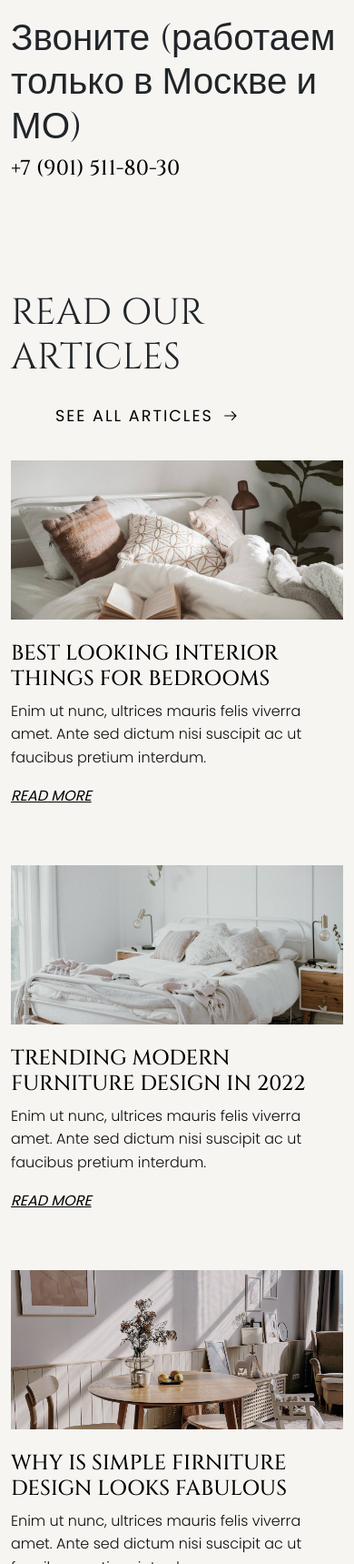
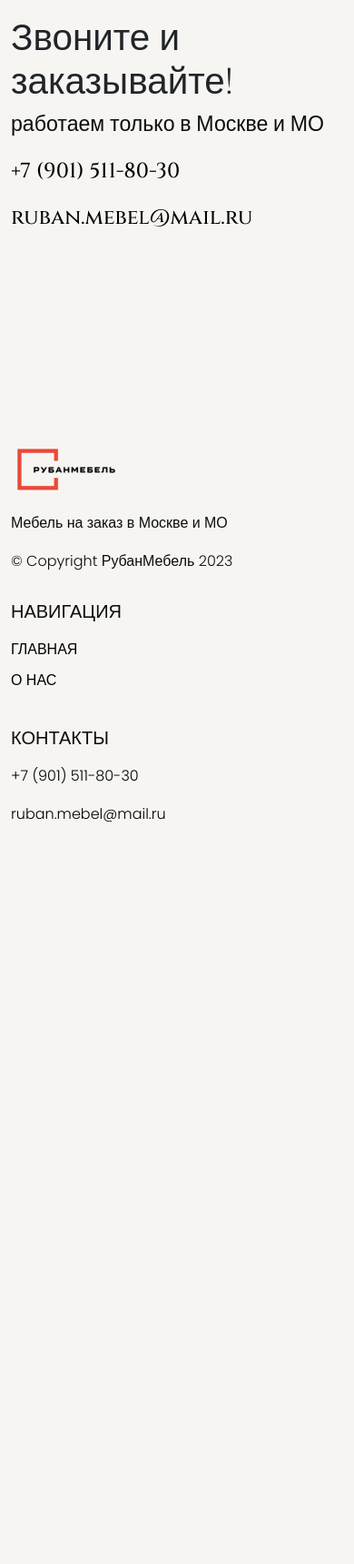
Before and after one commit to ruban-mebel/site, a plain HTML site: page index.html in a window 390 px wide. Shown: the part 4460-6179 px from the top of the page at 91% size. After the commit the page ends 5496 px from the top, so only its background shows below. Drawn offline with nearby package versions, Linux system fonts and the light colour scheme.

Commit message:
Update index.html

```diff
--- a/index.html
+++ b/index.html
@@ -477,79 +477,18 @@
     <section id="contacts" class="position-relative padding-large">
       <div class="container-fluid">
         <div class="row">
-          <h2 class="display-2 text-dark">Звоните (работаем только в Москве и МО)</h3>
+          <h2 class="display-2 text-dark">Звоните и заказывайте!</h2>
+          <h3>работаем только в Москве и МО</h3>
+          <br>
+          <br>
           <h3><a href="tel:+79015118030">+7 (901) 511-80-30</a></h3>
+          <br>
+          <br>
+          <h3><a href="mailto:ruban.mebel@mail.ru">ruban.mebel@mail.ru</a></h3>
         </div>
       </div>
     </section>
 
-    <section id="latest-blog">
-      <div class="container-fluid">
-        <div class="row">
-          <div class="col-md-12">
-            <div class="display-header d-flex flex-wrap justify-content-between pb-3">
-              <h2 class="display-2 text-dark text-uppercase">Read Our Articles</h2>
-              <a href="blog.html" class="btn btn-medium btn-arrow btn-normal position-relative">
-                <span class="text-uppercase">See all articles</span>
-                <svg class="arrow-right position-absolute" width="18" height="20">
-                  <use xlink:href="#arrow-right"></use>
-                </svg>
-              </a>
-            </div>
-          </div>
-        </div>
-        <div class="row g-3 post-grid">
-          <div class="col-lg-4 col-md-6 col-sm-12 mb-5">
-            <div class="card-item">
-              <div class="card border-0 bg-transparent">
-                <div class="card-image">
-                  <img src="images/post-item1.jpg" alt="" class="post-image img-fluid">
-                </div>
-              </div>
-              <div class="card-body p-0 mt-4">
-                <h3 class="card-title text-uppercase">
-                  <a href="single-post.html">Best looking interior things for bedrooms</a>
-                </h3>
-                <p>Enim ut nunc, ultrices mauris felis viverra amet. Ante sed dictum nisi suscipit ac ut faucibus pretium interdum.</p>
-                <a href="single-post.html" class="btn btn-normal text-uppercase p-0"><em>Read More</em></a>
-              </div>
-            </div>
-          </div>
-          <div class="col-lg-4 col-md-6 col-sm-12 mb-5">
-            <div class="card-item">
-              <div class="card border-0">
-                <div class="card-image">
-                  <img src="images/post-item2.jpg" alt="" class="post-image img-fluid">
-                </div>
-              </div>
-              <div class="card-body p-0 mt-4">
-                <h3 class="card-title text-uppercase">
-                  <a href="single-post.html">Trending modern furniture design in 2022</a>
-                </h3>
-                <p>Enim ut nunc, ultrices mauris felis viverra amet. Ante sed dictum nisi suscipit ac ut faucibus pretium interdum.</p>
-                <a href="single-post.html" class="btn btn-normal text-uppercase p-0"><em>Read More</em></a>
-              </div>
-            </div>
-          </div>
-          <div class="col-lg-4 col-md-6 col-sm-12 mb-5">
-            <div class="card-item">
-              <div class="card border-0">
-                <div class="card-image">
-                  <img src="images/post-item3.jpg" alt="" class="post-image img-fluid">
-                </div>
-              </div>
-              <div class="card-body p-0 mt-4">
-                <h3 class="card-title text-uppercase">
-                  <a href="single-post.html">Why is simple firniture design looks fabulous</a>
-                </h3>
-                <p>Enim ut nunc, ultrices mauris felis viverra amet. Ante sed dictum nisi suscipit ac ut faucibus pretium interdum.</p>
-                <a href="single-post.html" class="btn btn-normal text-uppercase p-0"><em>Read More</em></a>
-              </div>
-            </div>
-          </div>
-        </div>
-      </div>
-    </section>
 
     <footer id="footer" class="overflow-hidden padding-large">
       <div class="container-fluid">
@@ -561,7 +500,7 @@
                 <p>Мебель на заказ в Москве и МО</p>
               </div>
               <div class="copyright">
-                <p>© Copyright 2023. Design by <a href="https://templatesjungle.com/">TemplatesJungle</a>
+                <p>© Copyright РубанМебель 2023
                 </p>
               </div>
             </div>
@@ -575,31 +514,7 @@
                   <li class="menu-item pb-2">
                     <a href="#about-us">О нас</a>
                   </li>
-                  <li class="menu-item pb-2">
-                    <a href="#latest-blog">Блог</a>
-                  </li>
-                  <li class="menu-item pb-2">
-                    <a href="#contact">Контакты</a>
-                  </li>
                 </ul>
-              </div>
-            </div>
-            <div class="col-lg-2 col-sm-6 pb-3">
-              <div class="footer-menu text-uppercase">
-                <h5 class="widget-title pb-2">Social</h5>
-                <div class="social-links">
-                  <ul class="list-unstyled">
-                    <li class="pb-2">
-                      <a href="#">VK</a>
-                    </li>
-                    <li class="pb-2">
-                      <a href="#">Telegram</a>
-                    </li>
-                    <li class="pb-2">
-                      <a href="#">Pinterest</a>
-                    </li>
-                  </ul>
-                </div>
               </div>
             </div>
             <div class="col-lg-3 col-sm-6">
```
